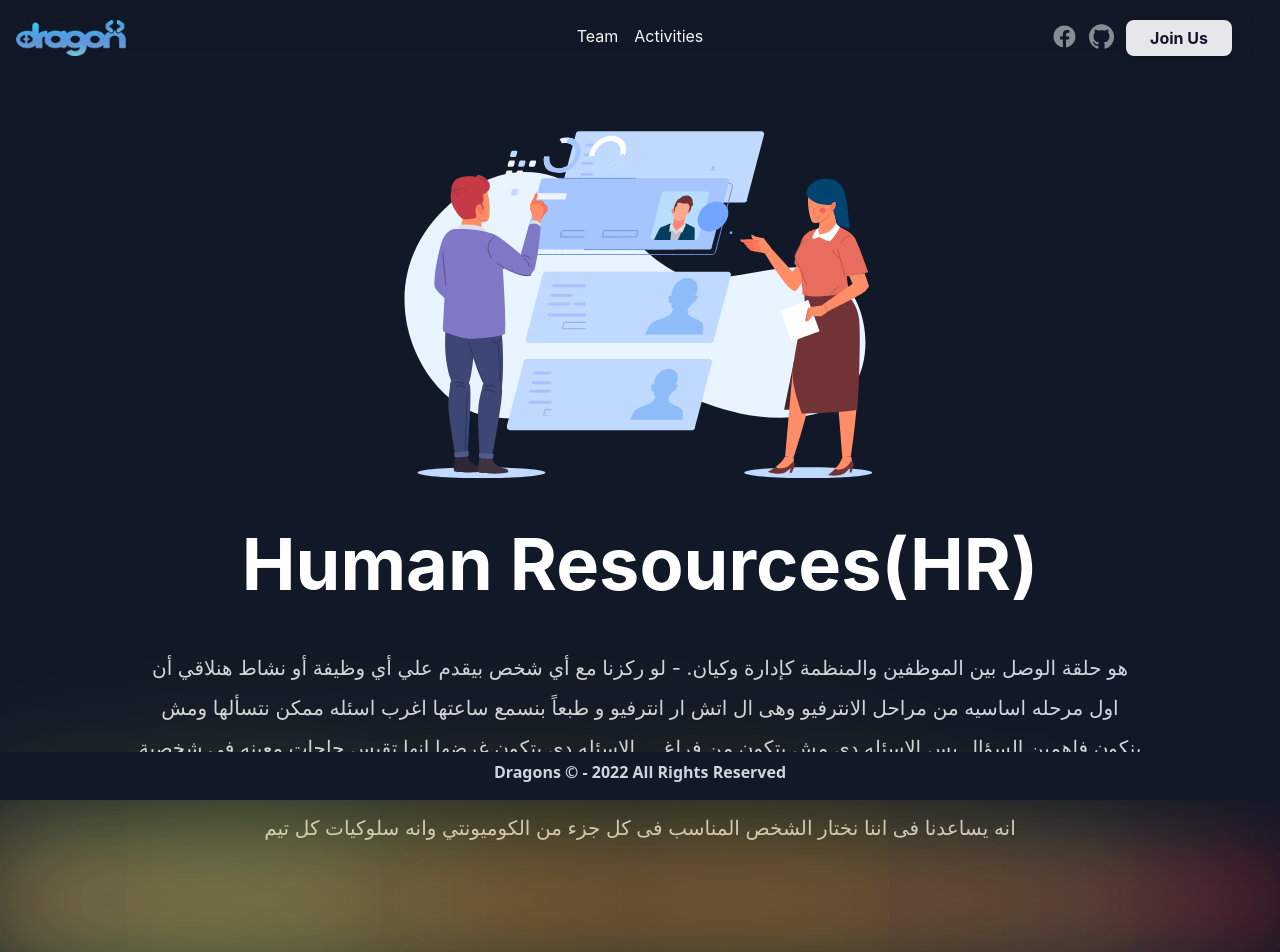
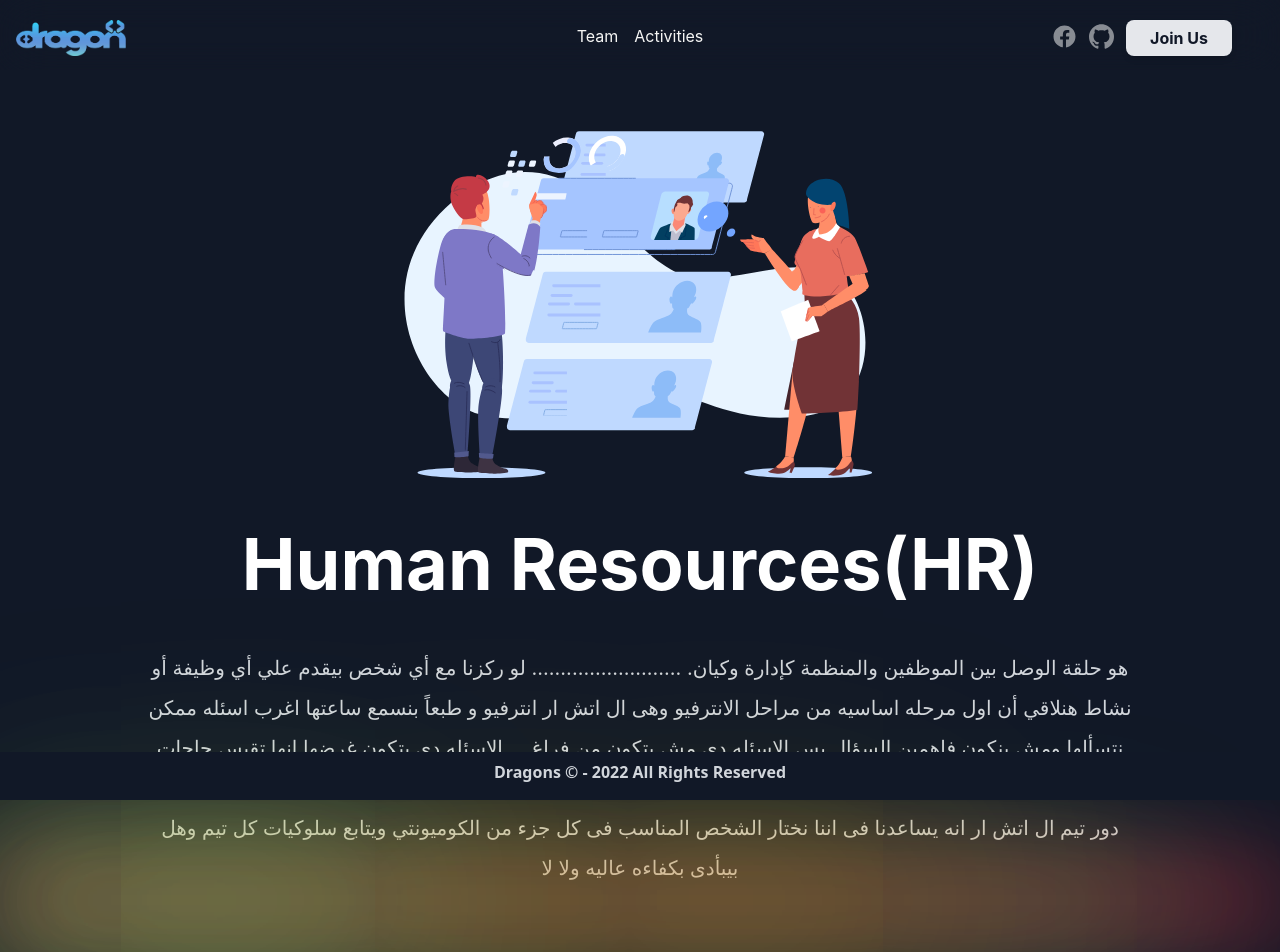
Before and after one commit to Hamdysaad20/dragonsWebsite, a Next.js app: page /HR in a window 1280 px wide. Shown: the top 952 px of the page. Before the commit the page ends 928 px from the top, so only its background shows below. Built offline with nearby package versions, Linux system fonts and the light colour scheme.

Commit message:
Update HR.js

```diff
--- a/pages/HR.js
+++ b/pages/HR.js
@@ -18,7 +18,8 @@ function HR() {
         {" "}
         <h1 className={"mx-1 px-1"}>
           هو حلقة الوصل بين الموظفين والمنظمة كإدارة وكيان.
-          - لو ركزنا مع أي شخص
+          ..........................
+           لو ركزنا مع أي شخص
           بيقدم علي أي وظيفة أو نشاط هنلاقي أن اول مرحله اساسيه من مراحل
           الانترفيو وهى ال اتش ار انترفيو و طبعاً بنسمع ساعتها اغرب اسئله ممكن
           نتسألها ومش بنكون فاهمين السؤال بس الاسئله دى مش بتكون من فراغ ...
@@ -26,8 +27,9 @@ function HR() {
           اللى متقدم للوظيفه وكمان تحدد هل الشخص لائق بالمكان وطبيعه العمل ولا
           لاء .....
           وده دور تيم ال اتش ار انه يساعدنا فى اننا نختار الشخص المناسب فى
-          كل جزء من الكوميونتي وانه سلوكيات كل تيم
-        </h1>
+          كل جزء من الكوميونتي ويتابع سلوكيات كل تيم وهل بيبأدى بكفاءه عاليه ولا لا
+
+       </h1>
       </div>
     </div>
   );
```
